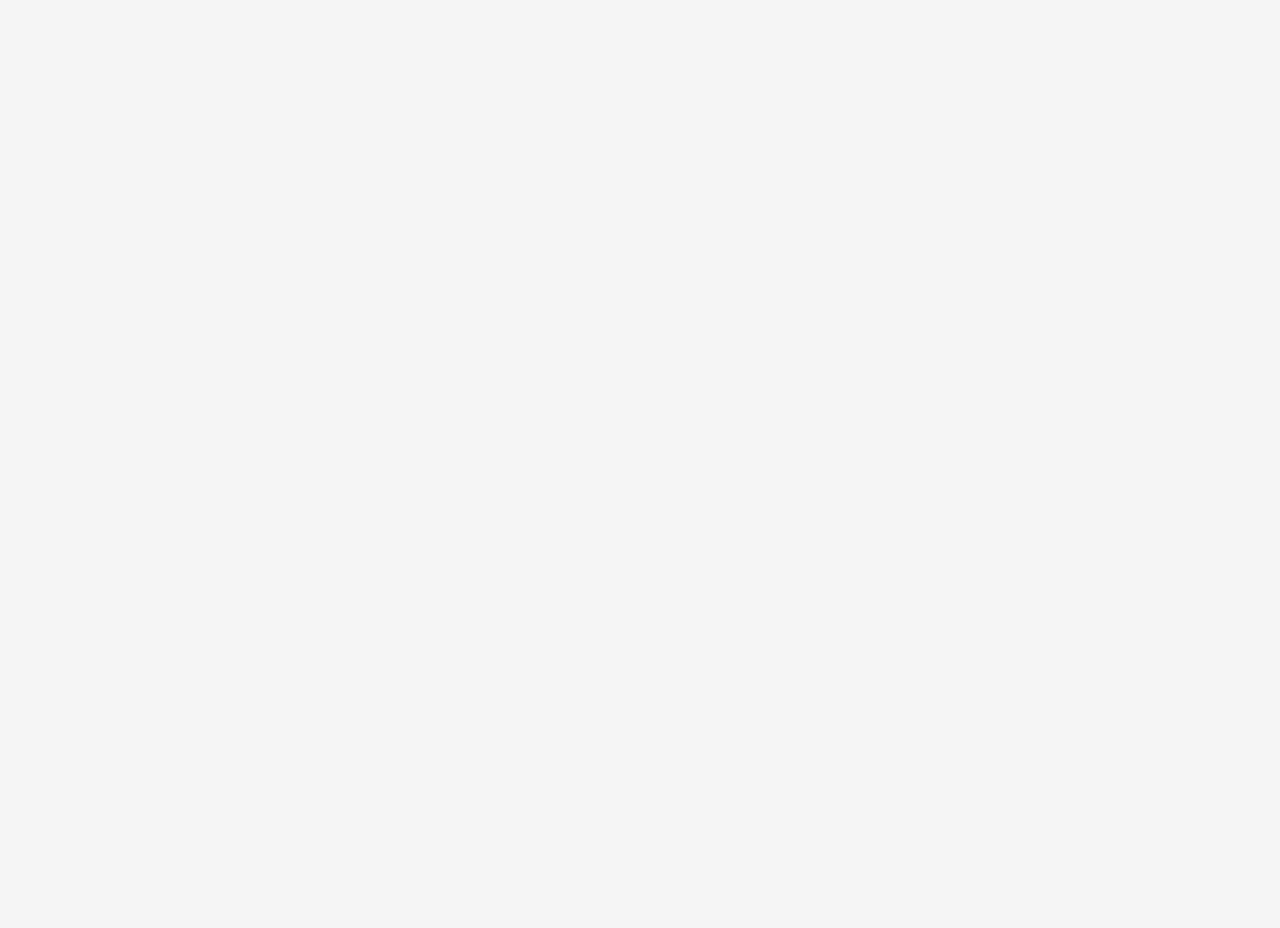
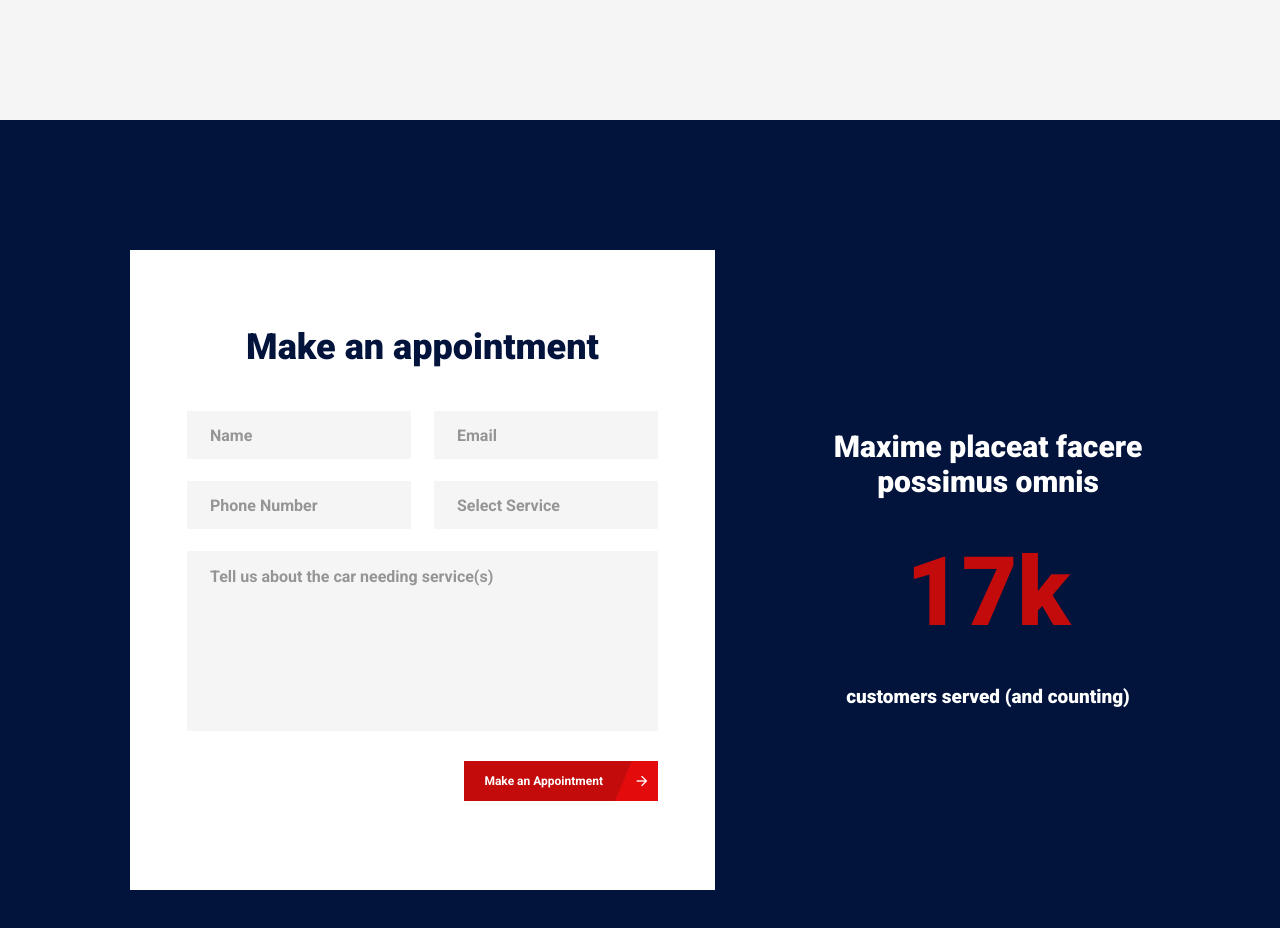
Before and after one commit to herohasan0/car-repair, a Next.js app: page / in a window 1280 px wide. Shown: the part 3712-4640 px from the top of the page. Before the commit the page ends 3710 px from the top, so only its background shows below. Built offline with nearby package versions, Linux system fonts and the light colour scheme.

Commit message:
Complete Appointment section

```diff
--- /dev/null
+++ b/components/Appointment.js
@@ -0,0 +1,37 @@
+import Input from './Input';
+import Button from './Button';
+
+function Appointment() {
+  return (
+    <section className="Appointment">
+      <div className="container">
+        <div className="Appointment-form">
+          <h4 className="Appointment-form-title">Make an appointment</h4>
+          <div className="Appointment-form-content">
+            <Input placeholder="Name" />
+            <Input placeholder="Email" />
+            <Input placeholder="Phone Number" />
+            <Input placeholder="Select Service" />
+            <textarea
+              name=""
+              id=""
+              placeholder="Tell us about the car needing service(s)"
+            ></textarea>
+          </div>
+          <Button text="Make an Appointment" />
+        </div>
+        <div className="Appointment-text">
+          <div className="Appointment-text-title">
+            Maxime placeat facere possimus omnis
+          </div>
+          <div className="Appointment-text-count">17k</div>
+          <div className="Appointment-text-bottom">
+            customers served (and counting)
+          </div>
+        </div>
+      </div>
+    </section>
+  );
+}
+
+export default Appointment;
--- /dev/null
+++ b/components/Input.js
@@ -0,0 +1,13 @@
+function Input(props) {
+  return (
+    <input
+      type="text"
+      name=""
+      id=""
+      className="Input"
+      placeholder={props.placeholder}
+    />
+  );
+}
+
+export default Input;
--- a/main.css
+++ b/main.css
@@ -598,6 +598,110 @@ body {
   .Servicecard.shadow {
     box-shadow: 0px 16px 24px rgba(38, 38, 38, 0.2), 0px 8px 16px rgba(38, 38, 38, 0.24); }
 
+.Appointment {
+  height: 980px;
+  background-color: #02133c;
+  margin-top: 122px;
+  padding-top: 130px; }
+  .Appointment .container {
+    display: flex;
+    justify-content: center;
+    align-items: center; }
+  .Appointment-form {
+    background-color: white;
+    width: 585px;
+    height: 640px;
+    padding-left: 57px;
+    padding-right: 57px; }
+    .Appointment-form .button {
+      margin-left: auto;
+      margin-top: 30px; }
+    .Appointment-form-content {
+      display: flex;
+      flex-wrap: wrap;
+      justify-content: space-between;
+      margin-top: 21px; }
+      .Appointment-form-content input {
+        margin-top: 22px; }
+      .Appointment-form-content textarea {
+        margin-top: 22px;
+        width: 100%;
+        height: 180px;
+        background-color: #f5f5f5;
+        border: none;
+        resize: none;
+        padding-left: 23px;
+        padding-top: 17px; }
+        .Appointment-form-content textarea::-webkit-input-placeholder {
+          color: #959595; }
+        .Appointment-form-content textarea::-moz-placeholder {
+          color: #959595; }
+        .Appointment-form-content textarea:-ms-input-placeholder {
+          color: #959595; }
+        .Appointment-form-content textarea::-ms-input-placeholder {
+          color: #959595; }
+        .Appointment-form-content textarea::placeholder {
+          color: #959595; }
+    .Appointment-form-title {
+      font-size: 36px;
+      font-weight: 900;
+      line-height: 42px;
+      text-align: center;
+      color: #02133c;
+      padding-top: 76px; }
+  .Appointment-text {
+    display: flex;
+    flex-direction: column;
+    justify-content: space-between;
+    align-items: center;
+    height: 280px;
+    width: 324px;
+    font-weight: 900;
+    margin-left: 111px; }
+    .Appointment-text-title {
+      color: white;
+      font-size: 30px;
+      text-align: center; }
+    .Appointment-text-count {
+      color: #c40b0b;
+      font-size: 96px;
+      line-height: 56px; }
+    .Appointment-text-bottom {
+      color: white;
+      font-size: 19px;
+      line-height: 26px; }
+
+.Input {
+  height: 48px;
+  width: 224px;
+  padding-left: 23px;
+  background-color: #f5f5f5;
+  -webkit-appearance: none;
+     -moz-appearance: none;
+          appearance: none;
+  box-shadow: none;
+  border: none; }
+  .Input::-webkit-input-placeholder {
+    color: #959595;
+    font-weight: lighter;
+    line-height: 24px; }
+  .Input::-moz-placeholder {
+    color: #959595;
+    font-weight: lighter;
+    line-height: 24px; }
+  .Input:-ms-input-placeholder {
+    color: #959595;
+    font-weight: lighter;
+    line-height: 24px; }
+  .Input::-ms-input-placeholder {
+    color: #959595;
+    font-weight: lighter;
+    line-height: 24px; }
+  .Input::placeholder {
+    color: #959595;
+    font-weight: lighter;
+    line-height: 24px; }
+
 .Top-bg {
   background: url(/bg-img.png) no-repeat center center/cover;
   position: absolute;
--- a/pages/index.js
+++ b/pages/index.js
@@ -4,6 +4,7 @@ import Maincard from '../components/Maincard';
 import Promises from '../components/Promises';
 import Video from '../components/Video';
 import Services from '../components/Services';
+import Appointment from '../components/Appointment';
 
 export default () => {
   return (
@@ -23,6 +24,7 @@ export default () => {
       <Promises />
       <Video />
       <Services />
+      <Appointment />
     </Layout>
   );
 };
--- /dev/null
+++ b/scss/components/Appointment.scss
@@ -0,0 +1,77 @@
+.Appointment {
+  .container {
+    display: flex;
+    justify-content: center;
+    align-items: center;
+  }
+  height: 980px;
+  background-color: $color-black;
+  margin-top: 122px;
+  padding-top: 130px;
+  &-form {
+    background-color: white;
+    width: 585px;
+    height: 640px;
+    padding-left: 57px;
+    padding-right: 57px;
+    .button {
+      margin-left: auto;
+      margin-top: 30px;
+    }
+    &-content {
+      display: flex;
+      flex-wrap: wrap;
+      justify-content: space-between;
+      margin-top: 21px;
+      input {
+        margin-top: 22px;
+      }
+      textarea {
+        margin-top: 22px;
+        width: 100%;
+        height: 180px;
+        background-color: $color-bg;
+        border: none;
+        resize: none;
+        padding-left: 23px;
+        padding-top: 17px;
+        &::placeholder {
+          color: $color-placeholder;
+        }
+      }
+    }
+    &-title {
+      font-size: 36px;
+      font-weight: 900;
+      line-height: 42px;
+      text-align: center;
+      color: $color-black;
+      padding-top: 76px;
+    }
+  }
+  &-text {
+    display: flex;
+    flex-direction: column;
+    justify-content: space-between;
+    align-items: center;
+    height: 280px;
+    width: 324px;
+    font-weight: 900;
+    margin-left: 111px;
+    &-title {
+      color: white;
+      font-size: 30px;
+      text-align: center;
+    }
+    &-count {
+      color: $color-red;
+      font-size: 96px;
+      line-height: 56px;
+    }
+    &-bottom {
+      color: white;
+      font-size: 19px;
+      line-height: 26px;
+    }
+  }
+}
--- /dev/null
+++ b/scss/components/Input.scss
@@ -0,0 +1,14 @@
+.Input {
+  height: 48px;
+  width: 224px;
+  padding-left: 23px;
+  background-color: $color-bg;
+  appearance: none;
+  box-shadow: none;
+  border: none;
+  &::placeholder {
+    color: $color-placeholder;
+    font-weight: lighter;
+    line-height: 24px;
+  }
+}
--- a/scss/config/variable.scss
+++ b/scss/config/variable.scss
@@ -4,6 +4,7 @@ $color-bg: #f5f5f5;
 $color-red: #c40b0b;
 $color-gray: #4b4b4b;
 $color-black: #02133c;
+$color-placeholder: #959595;
 
 $container-width: 1020px;
 
--- a/scss/main.scss
+++ b/scss/main.scss
@@ -16,5 +16,7 @@
 @import 'components/Video.scss';
 @import 'components/Services.scss';
 @import 'components/Servicecard.scss';
+@import 'components/Appointment.scss';
+@import 'components/Input.scss';
 
 @import 'index.scss';
```
